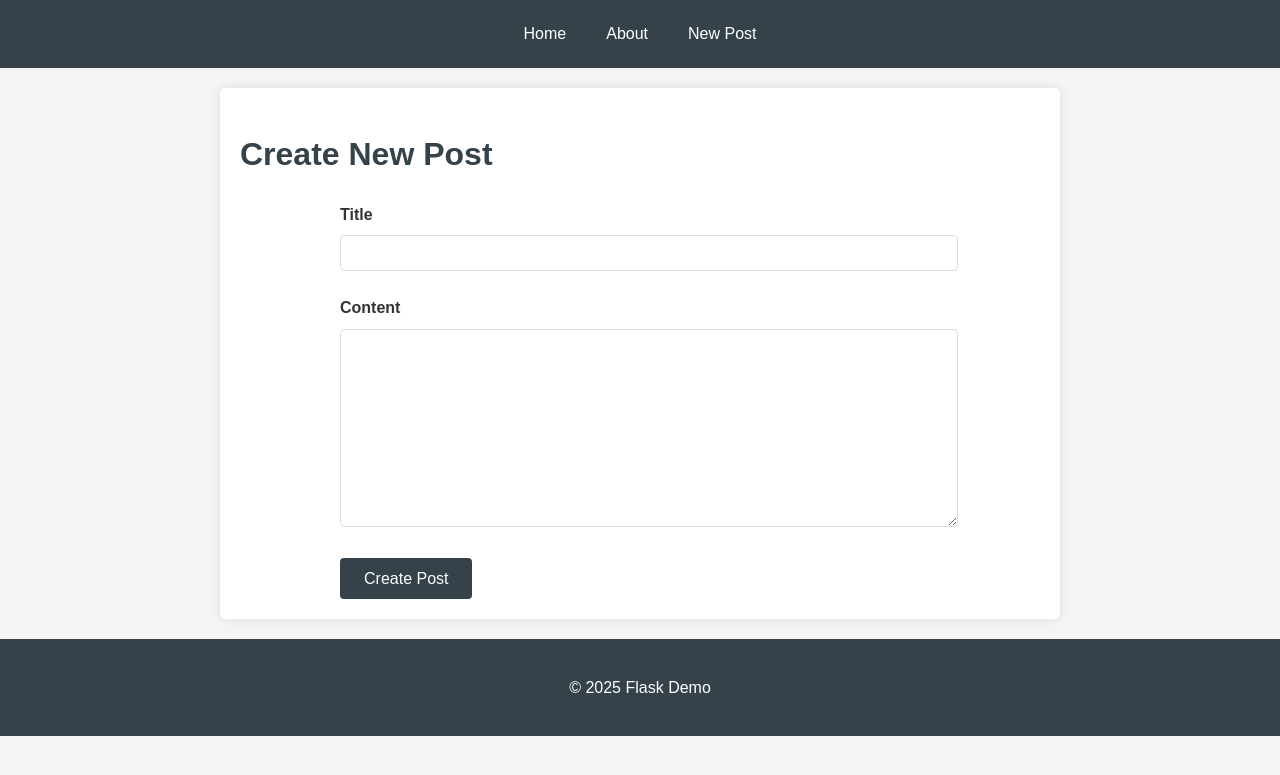
After one commit to KirstenC2/flask_portfolio, a Flask app: page /post/new in a window 1280 px wide. The commit adds this page. Shown: the top 775 px of the page. Run offline with Flask 3, Linux system fonts and the light colour scheme.

Commit message:
new post function added

```diff
--- a/app.py
+++ b/app.py
@@ -1,14 +1,43 @@
-from flask import Flask, render_template
+import os
+from flask import Flask, render_template, request, redirect, url_for, flash
+from models import db, Post
 
 app = Flask(__name__)
+app.config['SECRET_KEY'] = os.environ.get('SECRET_KEY', 'dev-key-for-testing')
+app.config['SQLALCHEMY_DATABASE_URI'] = 'sqlite:///site.db'
+app.config['SQLALCHEMY_TRACK_MODIFICATIONS'] = False
+
+# Initialize the database with the app
+db.init_app(app)
+
+# Create the database tables
+with app.app_context():
+    db.create_all()
 
 @app.route('/')
 def home():
-    return render_template('index.html')
+    posts = Post.query.order_by(Post.date_posted.desc()).all()
+    return render_template('index.html', posts=posts)
 
 @app.route('/about')
 def about():
     return render_template('about.html')
 
+@app.route('/post/new', methods=['GET', 'POST'])
+def new_post():
+    if request.method == 'POST':
+        title = request.form['title']
+        content = request.form['content']
+        post = Post(title=title, content=content)
+        db.session.add(post)
+        db.session.commit()
+        return redirect(url_for('home'))
+    return render_template('create_post.html')
+
+@app.route('/post/<int:post_id>')
+def post(post_id):
+    post = Post.query.get_or_404(post_id)
+    return render_template('post.html', post=post)
+
 if __name__ == '__main__':
-    app.run(host='0.0.0.0', debug=True)
+    app.run(host='0.0.0.0', port=5001, debug=True)
--- a/requirements.txt
+++ b/requirements.txt
@@ -1,2 +1,3 @@
 flask==2.3.3
 python-dotenv==1.0.0
+flask-sqlalchemy==3.1.1
--- a/static/css/style.css
+++ b/static/css/style.css
@@ -41,7 +41,7 @@ main {
     box-shadow: 0 0 10px rgba(0, 0, 0, 0.1);
 }
 
-h1 {
+h1, h2 {
     color: #35424a;
 }
 
@@ -51,3 +51,96 @@ footer {
     background-color: #35424a;
     color: white;
 }
+
+/* Post styling */
+.posts {
+    margin-top: 2rem;
+}
+
+.post {
+    border-bottom: 1px solid #eee;
+    padding-bottom: 1.5rem;
+    margin-bottom: 1.5rem;
+}
+
+.post:last-child {
+    border-bottom: none;
+}
+
+.post h3 {
+    margin-bottom: 0.3rem;
+}
+
+.post h3 a {
+    color: #35424a;
+    text-decoration: none;
+}
+
+.post h3 a:hover {
+    text-decoration: underline;
+}
+
+.post-date {
+    color: #777;
+    font-size: 0.9rem;
+    margin-bottom: 0.5rem;
+}
+
+.post-content {
+    margin-top: 1rem;
+}
+
+.post-detail h1 {
+    margin-bottom: 0.3rem;
+}
+
+.post-detail .post-content {
+    margin: 1.5rem 0;
+    line-height: 1.8;
+}
+
+.post-actions {
+    margin-top: 2rem;
+}
+
+/* Form styling */
+.post-form {
+    max-width: 600px;
+    margin: 0 auto;
+}
+
+.form-group {
+    margin-bottom: 1.5rem;
+}
+
+.form-group label {
+    display: block;
+    margin-bottom: 0.5rem;
+    font-weight: bold;
+}
+
+.form-group input,
+.form-group textarea {
+    width: 100%;
+    padding: 0.5rem;
+    border: 1px solid #ddd;
+    border-radius: 4px;
+    font-family: inherit;
+    font-size: 1rem;
+}
+
+.btn {
+    display: inline-block;
+    background-color: #35424a;
+    color: white;
+    border: none;
+    padding: 0.7rem 1.5rem;
+    border-radius: 4px;
+    cursor: pointer;
+    text-decoration: none;
+    font-size: 1rem;
+}
+
+.btn:hover {
+    background-color: #627c8a;
+}
--- /dev/null
+++ b/templates/create_post.html
@@ -0,0 +1,35 @@
+<!DOCTYPE html>
+<html lang="en">
+<head>
+    <meta charset="UTF-8">
+    <meta name="viewport" content="width=device-width, initial-scale=1.0">
+    <title>Create Post - Flask App</title>
+    <link rel="stylesheet" href="{{ url_for('static', filename='css/style.css') }}">
+</head>
+<body>
+    <header>
+        <nav>
+            <a href="/">Home</a>
+            <a href="/about">About</a>
+            <a href="{{ url_for('new_post') }}">New Post</a>
+        </nav>
+    </header>
+    <main>
+        <h1>Create New Post</h1>
+        <form method="POST" action="{{ url_for('new_post') }}" class="post-form">
+            <div class="form-group">
+                <label for="title">Title</label>
+                <input type="text" id="title" name="title" required>
+            </div>
+            <div class="form-group">
+                <label for="content">Content</label>
+                <textarea id="content" name="content" rows="10" required></textarea>
+            </div>
+            <button type="submit" class="btn">Create Post</button>
+        </form>
+    </main>
+    <footer>
+        <p>&copy; 2025 Flask Demo</p>
+    </footer>
+</body>
+</html>
```
Also changed, not shown: models.py (added, +13 -0 lines), templates/index.html (+19 -1 lines), templates/post.html (added, +33 -0 lines), README.md, 1 other file.
